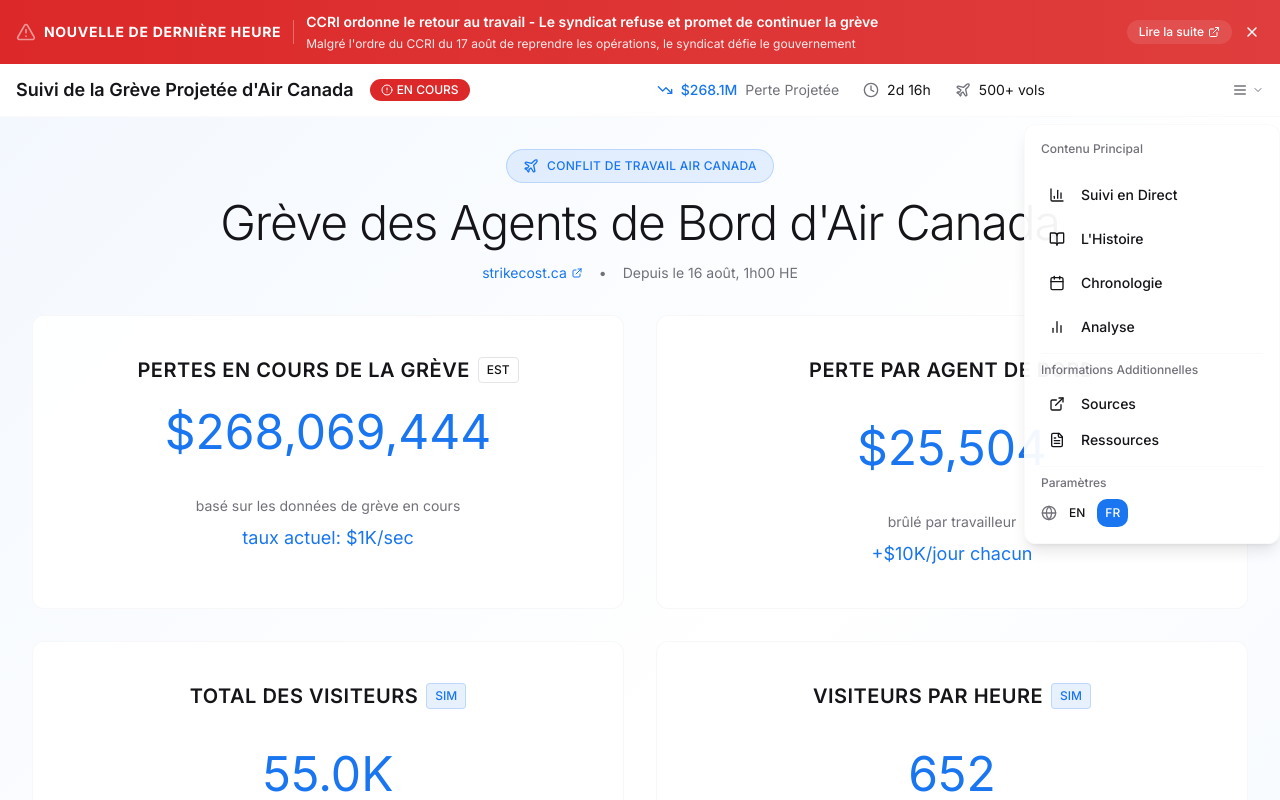
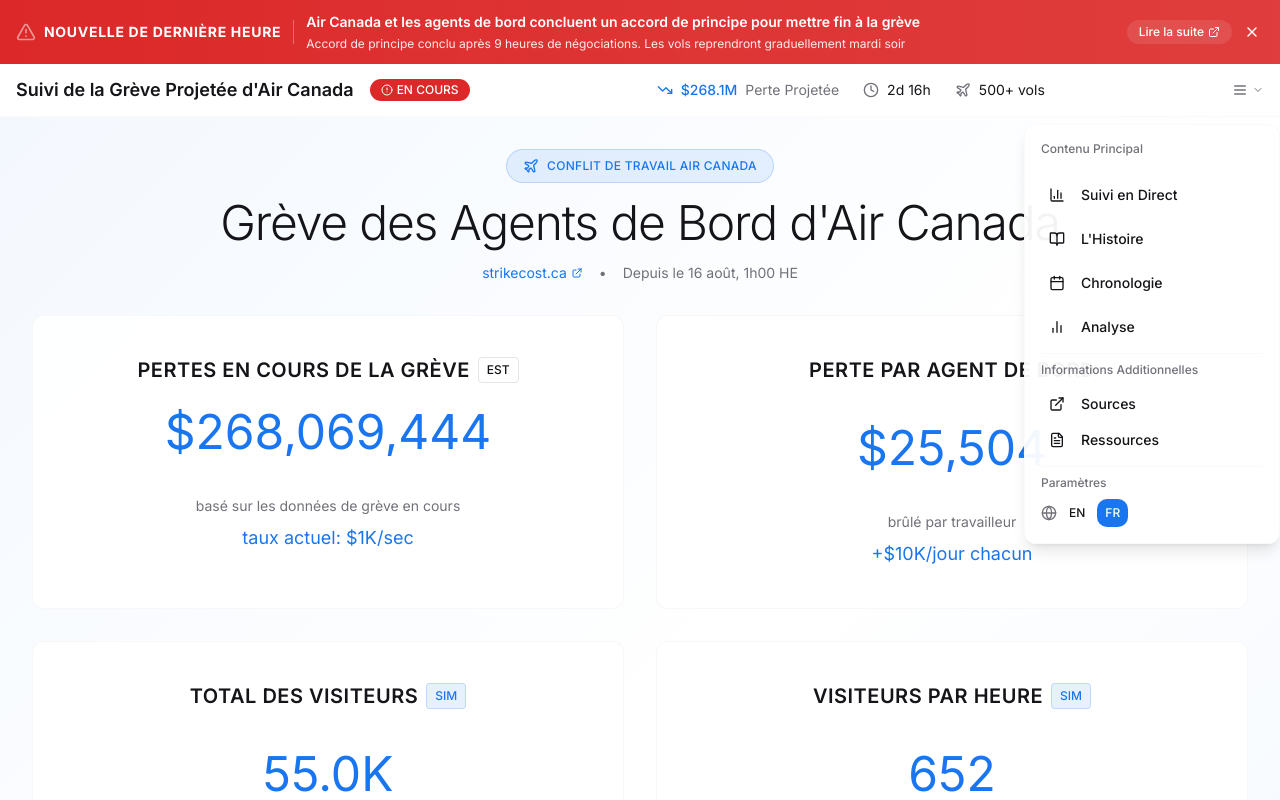
Before and after one commit to izzydoesizzy/air-canada-strike-tracker, a React (Vite) app: page /fr in a window 1280 px wide. Shown: the top 800 px of the page. Built offline with nearby package versions, Linux system fonts and the light colour scheme.

Commit message:
Hide Strike vs Settlement
Hide the Strike vs Settlement section and summarize breaking news about Air Canada and flight attendants reaching a tentative deal.

```diff
--- a/src/locales/en/common.json
+++ b/src/locales/en/common.json
@@ -40,8 +40,8 @@
     "lastUpdated": "Last Updated"
   },
   "breaking": {
-    "title": "CIRB orders flight attendants back to work - Union refuses, vows to continue strike",
-    "message": "Despite Aug 17 CIRB order to resume operations, union defies government and maintains strike",
+    "title": "Air Canada, flight attendants reach tentative deal to end strike",
+    "message": "Tentative agreement reached after 9 hours of talks. Flights to gradually return Tuesday evening",
     "link": "https://accstrikehq.ca/"
   }
 }
--- a/src/locales/fr/common.json
+++ b/src/locales/fr/common.json
@@ -40,8 +40,8 @@
     "lastUpdated": "Dernière mise à jour"
   },
   "breaking": {
-    "title": "CCRI ordonne le retour au travail - Le syndicat refuse et promet de continuer la grève",
-    "message": "Malgré l'ordre du CCRI du 17 août de reprendre les opérations, le syndicat défie le gouvernement",
+    "title": "Air Canada et les agents de bord concluent un accord de principe pour mettre fin à la grève",
+    "message": "Accord de principe conclu après 9 heures de négociations. Les vols reprendront graduellement mardi soir",
     "link": "https://accstrikehq.ca/"
   }
 }
--- a/src/pages/IndexEN.tsx
+++ b/src/pages/IndexEN.tsx
@@ -32,9 +32,11 @@ const IndexEN = () => {
       </section>
 
       {/* Storytelling Calculator - Interactive analysis tool */}
+      {/* HIDDEN TEMPORARILY - MAY RE-ENABLE LATER
       <section id="calculator" className="bg-surface-subtle/30">
         <StrikeVsSettlement />
       </section>
+      */}
 
       {/* The Strike Story - Consolidated narrative */}
       <TheStrikeStory />
--- a/src/pages/IndexFR.tsx
+++ b/src/pages/IndexFR.tsx
@@ -32,9 +32,11 @@ const IndexFR = () => {
       </section>
 
       {/* Storytelling Calculator - Interactive analysis tool */}
+      {/* HIDDEN TEMPORARILY - MAY RE-ENABLE LATER
       <section id="calculator" className="bg-surface-subtle/30">
         <StrikeVsSettlement />
       </section>
+      */}
 
       {/* The Strike Story - Consolidated narrative */}
       <TheStrikeStory />
```
